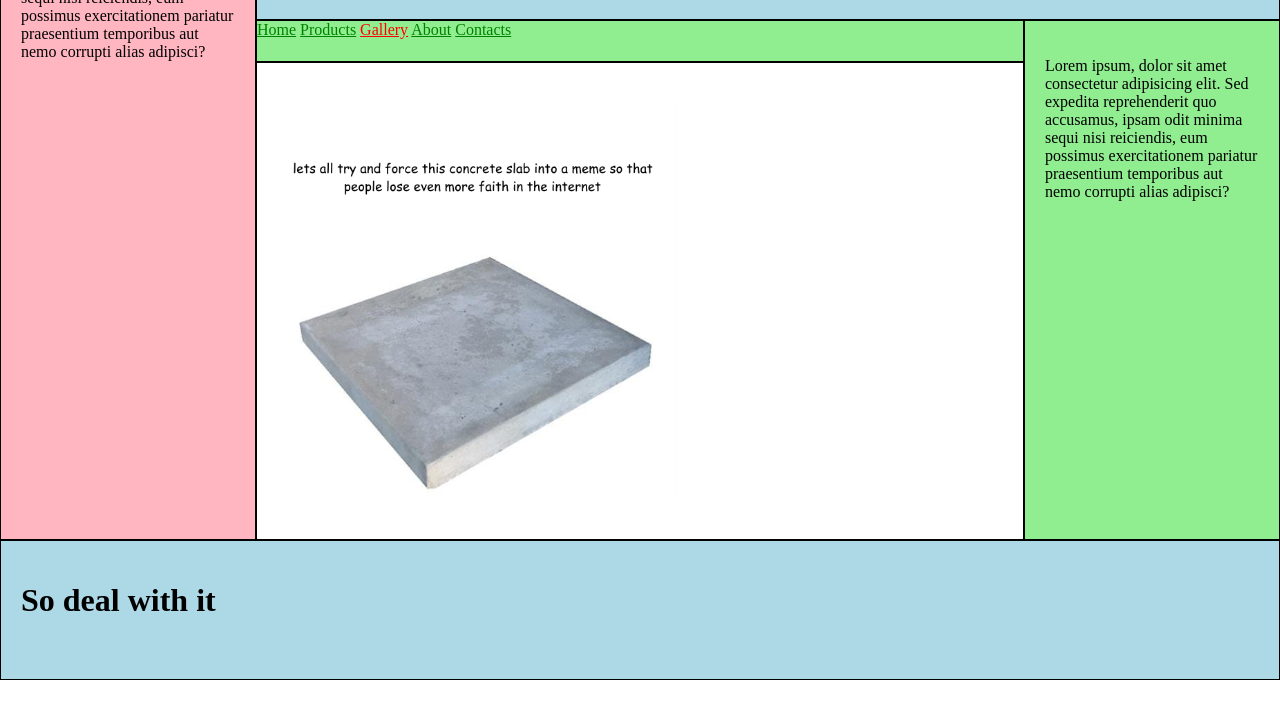
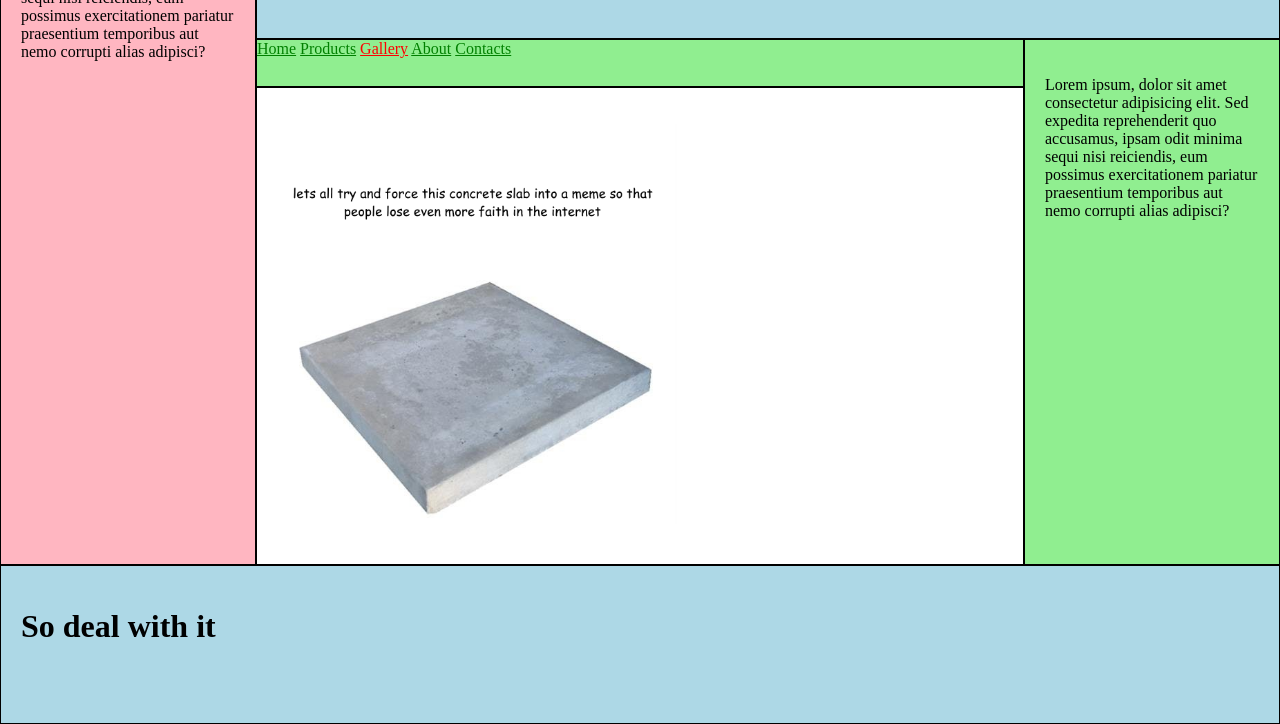
Before and after one commit to DanyloTrofymov/web-lab1-v2, a website: page pages/gallery.html in a window 1280 px wide. Shown: the part 120-844 px from the top of the page. Before the commit the page ends 800 px from the top, so only its background shows below. Drawn offline with Linux system fonts and the light colour scheme.

Commit message:
min-height

```diff
--- a/css/components/body.css
+++ b/css/components/body.css
@@ -1,7 +1,7 @@
 body {
   margin: 0;
   width: 100%;
-  height: 100vh;
+  min-height: 100vh;
   display: grid;
   grid-template-columns: 1fr 3fr 1fr;
   grid-template-rows: 1fr 0.3fr 3fr 1fr;
--- a/package.json
+++ b/package.json
@@ -6,8 +6,8 @@
   "scripts": {
     "eslint:fix": "eslint . --fix --ignore-path .gitignore",
     "eslint:check": "eslint . --ignore-path .gitignore",
-    "format:fix": "prettier --write . --ignore-path .gitignore  --ignore-path .prettierignore",
-    "format:check": "prettier --check . --ignore-path .gitignore  --ignore-path .prettierignore",
+    "format:fix": "prettier --write . --ignore-path .gitignore ",
+    "format:check": "prettier --check . --ignore-path .gitignore ",
     "stylelint:fix": "stylelint \"**/*.css\" --fix --ignore-path .gitignore",
     "stylelint:check": "stylelint \"**/*.css\" --ignore-path .gitignore",
     "prepare": "husky install"
```
